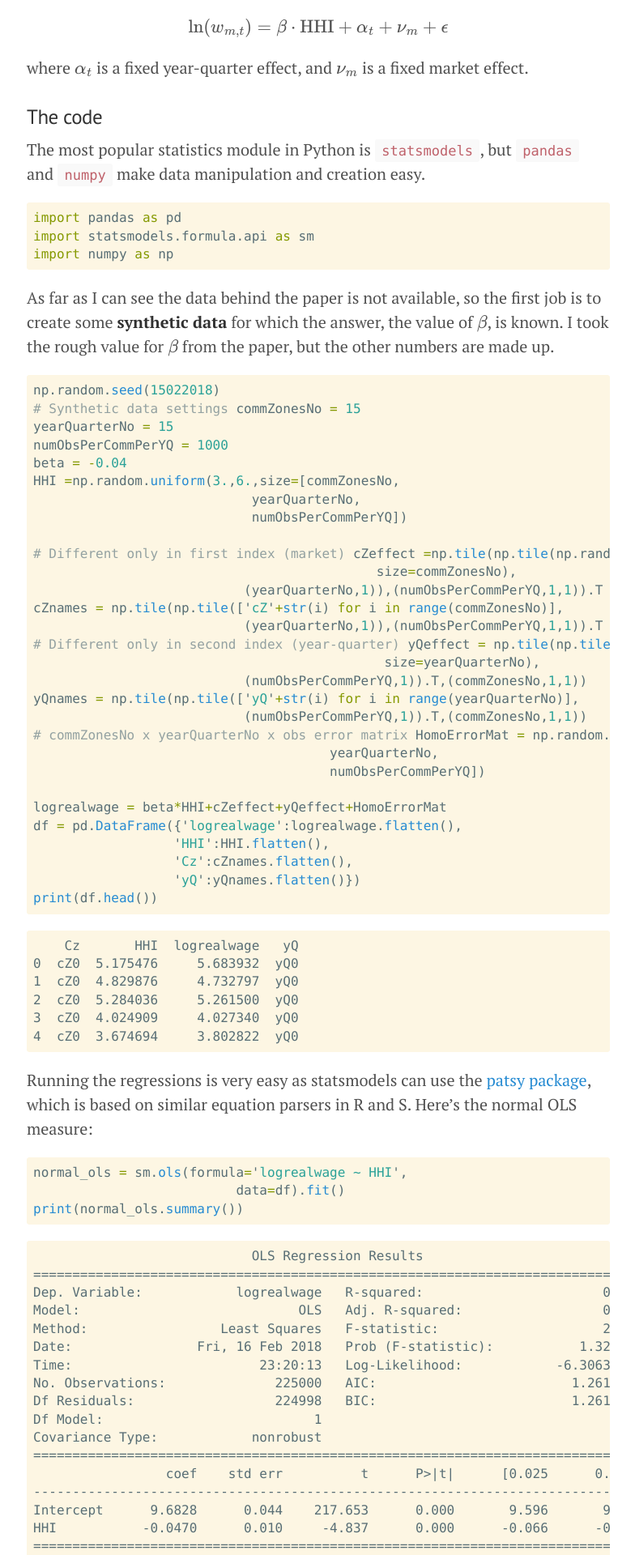
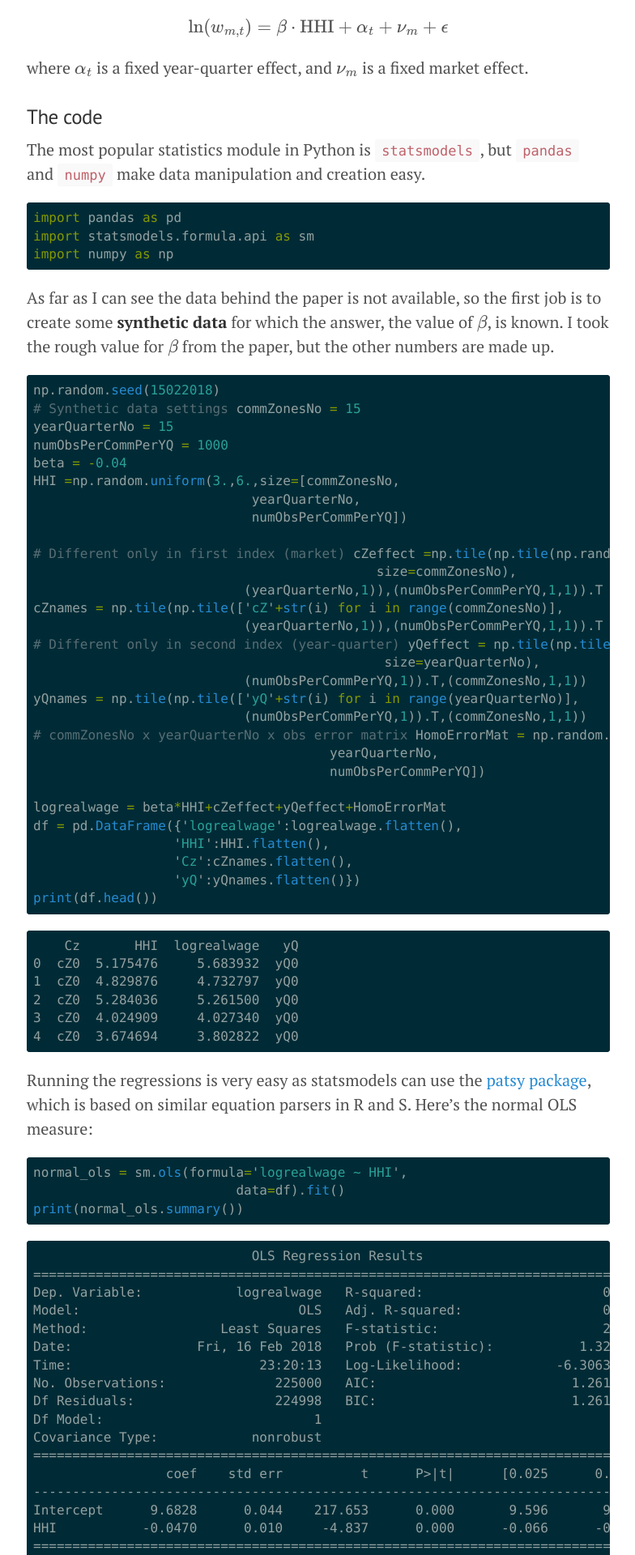
Before and after one commit to aeturrell/home, a Jekyll site: the page built from blog/index.html, in a window 1280 px wide. Shown: the part 632-2552 px from the top of the page at 81% size, without its empty margins (247-1031 px from the left). Built offline with Jekyll 4.4.1, drawn with Linux system fonts in a browser that asks for light colours; formulas are drawn with MathJax 3; the list of posts is cut into pages by our own code.

Commit message:
syntax v5

```diff
--- a/public/css/syntax.css
+++ b/public/css/syntax.css
@@ -1,12 +1,11 @@
-
-/* Solarized Light
+/* Solarized Dark
 For use with Jekyll and Pygments
 http://ethanschoonover.com/solarized
 SOLARIZED HEX      ROLE
 --------- -------- ------------------------------------------
-base01    #586e75  body text / default code / primary content
-base1     #93a1a1  comments / secondary content
-base3     #fdf6e3  background
+base03    #002b36  background
+base01    #586e75  comments / secondary content
+base1     #93a1a1  body text / default code / primary content
 orange    #cb4b16  constants
 red       #dc322f  regex, special keywords
 blue      #268bd2  reserved keywords
@@ -14,40 +13,40 @@ cyan      #2aa198  strings, numbers
 green     #859900  operators, other keywords
 */
 
-.highlight { background-color: #fdf6e3; color: #586e75 }
-.highlight .c { color: #93a1a1 } /* Comment */
-.highlight .err { color: #586e75 } /* Error */
-.highlight .g { color: #586e75 } /* Generic */
+.highlight { background-color: #002b36; color: #93a1a1 }
+.highlight .c { color: #586e75 } /* Comment */
+.highlight .err { color: #93a1a1 } /* Error */
+.highlight .g { color: #93a1a1 } /* Generic */
 .highlight .k { color: #859900 } /* Keyword */
-.highlight .l { color: #586e75 } /* Literal */
-.highlight .n { color: #586e75 } /* Name */
+.highlight .l { color: #93a1a1 } /* Literal */
+.highlight .n { color: #93a1a1 } /* Name */
 .highlight .o { color: #859900 } /* Operator */
 .highlight .x { color: #cb4b16 } /* Other */
-.highlight .p { color: #586e75 } /* Punctuation */
-.highlight .cm { color: #93a1a1 } /* Comment.Multiline */
+.highlight .p { color: #93a1a1 } /* Punctuation */
+.highlight .cm { color: #586e75 } /* Comment.Multiline */
 .highlight .cp { color: #859900 } /* Comment.Preproc */
-.highlight .c1 { color: #93a1a1 } /* Comment.Single */
+.highlight .c1 { color: #586e75 } /* Comment.Single */
 .highlight .cs { color: #859900 } /* Comment.Special */
 .highlight .gd { color: #2aa198 } /* Generic.Deleted */
-.highlight .ge { color: #586e75; font-style: italic } /* Generic.Emph */
+.highlight .ge { color: #93a1a1; font-style: italic } /* Generic.Emph */
 .highlight .gr { color: #dc322f } /* Generic.Error */
 .highlight .gh { color: #cb4b16 } /* Generic.Heading */
 .highlight .gi { color: #859900 } /* Generic.Inserted */
-.highlight .go { color: #586e75 } /* Generic.Output */
-.highlight .gp { color: #586e75 } /* Generic.Prompt */
-.highlight .gs { color: #586e75; font-weight: bold } /* Generic.Strong */
+.highlight .go { color: #93a1a1 } /* Generic.Output */
+.highlight .gp { color: #93a1a1 } /* Generic.Prompt */
+.highlight .gs { color: #93a1a1; font-weight: bold } /* Generic.Strong */
 .highlight .gu { color: #cb4b16 } /* Generic.Subheading */
-.highlight .gt { color: #586e75 } /* Generic.Traceback */
+.highlight .gt { color: #93a1a1 } /* Generic.Traceback */
 .highlight .kc { color: #cb4b16 } /* Keyword.Constant */
 .highlight .kd { color: #268bd2 } /* Keyword.Declaration */
 .highlight .kn { color: #859900 } /* Keyword.Namespace */
 .highlight .kp { color: #859900 } /* Keyword.Pseudo */
 .highlight .kr { color: #268bd2 } /* Keyword.Reserved */
 .highlight .kt { color: #dc322f } /* Keyword.Type */
-.highlight .ld { color: #586e75 } /* Literal.Date */
+.highlight .ld { color: #93a1a1 } /* Literal.Date */
 .highlight .m { color: #2aa198 } /* Literal.Number */
 .highlight .s { color: #2aa198 } /* Literal.String */
-.highlight .na { color: #586e75 } /* Name.Attribute */
+.highlight .na { color: #93a1a1 } /* Name.Attribute */
 .highlight .nb { color: #B58900 } /* Name.Builtin */
 .highlight .nc { color: #268bd2 } /* Name.Class */
 .highlight .no { color: #cb4b16 } /* Name.Constant */
@@ -55,24 +54,24 @@ green     #859900  operators, other keywords
 .highlight .ni { color: #cb4b16 } /* Name.Entity */
 .highlight .ne { color: #cb4b16 } /* Name.Exception */
 .highlight .nf { color: #268bd2 } /* Name.Function */
-.highlight .nl { color: #586e75 } /* Name.Label */
-.highlight .nn { color: #586e75 } /* Name.Namespace */
-.highlight .nx { color: #586e75 } /* Name.Other */
-.highlight .py { color: #586e75 } /* Name.Property */
+.highlight .nl { color: #93a1a1 } /* Name.Label */
+.highlight .nn { color: #93a1a1 } /* Name.Namespace */
+.highlight .nx { color: #93a1a1 } /* Name.Other */
+.highlight .py { color: #93a1a1 } /* Name.Property */
 .highlight .nt { color: #268bd2 } /* Name.Tag */
 .highlight .nv { color: #268bd2 } /* Name.Variable */
 .highlight .ow { color: #859900 } /* Operator.Word */
-.highlight .w { color: #586e75 } /* Text.Whitespace */
+.highlight .w { color: #93a1a1 } /* Text.Whitespace */
 .highlight .mf { color: #2aa198 } /* Literal.Number.Float */
 .highlight .mh { color: #2aa198 } /* Literal.Number.Hex */
 .highlight .mi { color: #2aa198 } /* Literal.Number.Integer */
 .highlight .mo { color: #2aa198 } /* Literal.Number.Oct */
-.highlight .sb { color: #93a1a1 } /* Literal.String.Backtick */
+.highlight .sb { color: #586e75 } /* Literal.String.Backtick */
 .highlight .sc { color: #2aa198 } /* Literal.String.Char */
-.highlight .sd { color: #586e75 } /* Literal.String.Doc */
+.highlight .sd { color: #93a1a1 } /* Literal.String.Doc */
 .highlight .s2 { color: #2aa198 } /* Literal.String.Double */
 .highlight .se { color: #cb4b16 } /* Literal.String.Escape */
-.highlight .sh { color: #586e75 } /* Literal.String.Heredoc */
+.highlight .sh { color: #93a1a1 } /* Literal.String.Heredoc */
 .highlight .si { color: #2aa198 } /* Literal.String.Interpol */
 .highlight .sx { color: #2aa198 } /* Literal.String.Other */
 .highlight .sr { color: #dc322f } /* Literal.String.Regex */
```
